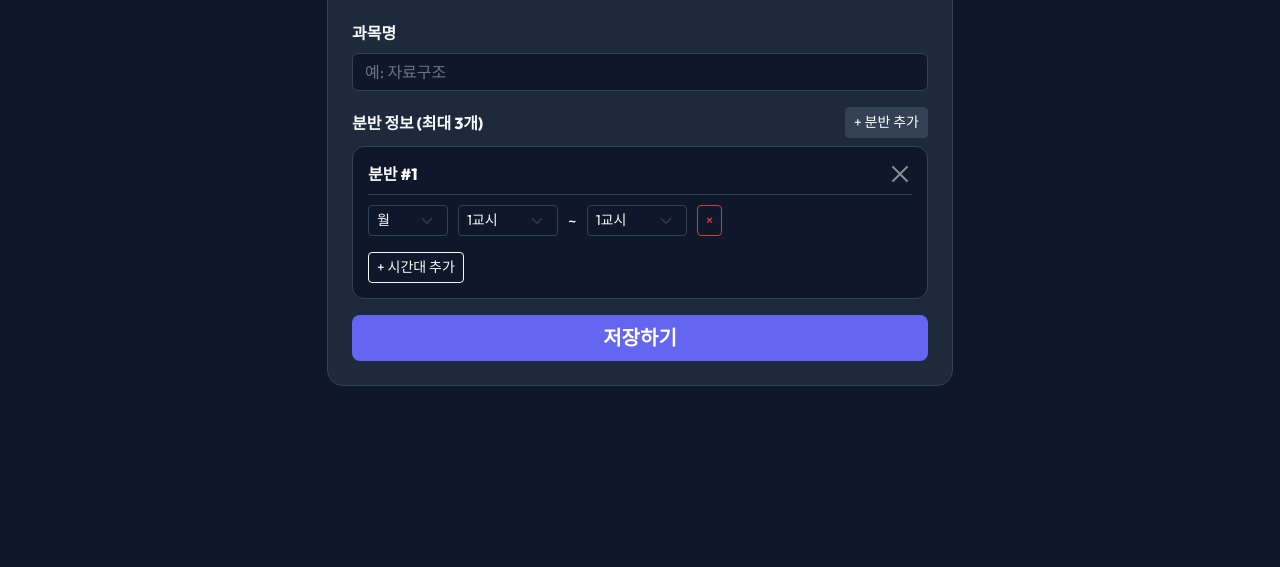
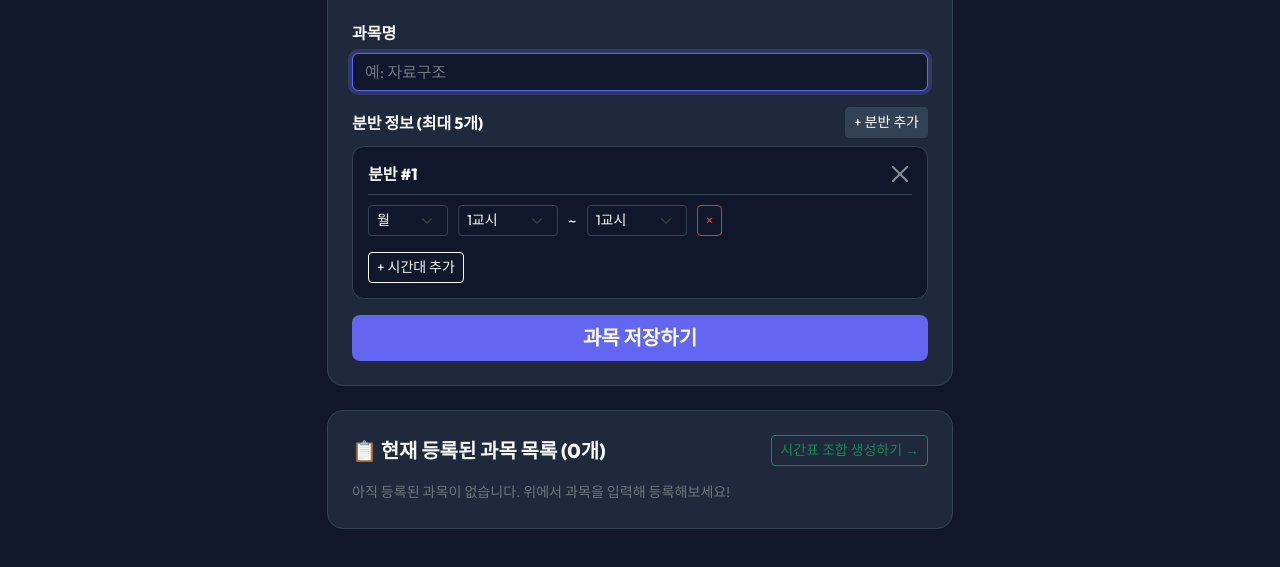
Before and after one commit to sonsoobin1102/Sugang_table, a website: page view/enter.ejs in a window 1280 px wide. Shown: the part 173-740 px from the top of the page. Drawn offline with nearby package versions, Linux system fonts and the light colour scheme; files that its build step writes are made by us from their sources; files whose address does not match are found by name.

Commit message:
Increase maximum number of sections per subject from 3 to 5

```diff
--- a/view/enter.ejs
+++ b/view/enter.ejs
@@ -1,12 +1,15 @@
 <!doctype html>
 <html lang="ko">
+
 <head>
     <meta charset="utf-8">
     <meta name="viewport" content="width=device-width, initial-scale=1">
     <title>과목 등록 - 시간표 조합생성기</title>
     <link href="https://cdn.jsdelivr.net/npm/bootstrap@5.2.3/dist/css/bootstrap.min.css" rel="stylesheet"
         integrity="sha384-rbsA2VBKQhggwzxH7pPCaAqO46MgnOM80zW1RWuH61DGLwZJEdK2Kadq2F9CUG65" crossorigin="anonymous">
-    <link href="https://fonts.googleapis.com/css2?family=Outfit:wght@400;600;800&family=Noto+Sans+KR:wght@400;500;700&display=swap" rel="stylesheet">
+    <link
+        href="https://fonts.googleapis.com/css2?family=Outfit:wght@400;600;800&family=Noto+Sans+KR:wght@400;500;700&display=swap"
+        rel="stylesheet">
     <style>
         :root {
             --bg-color: #0f172a;
@@ -32,7 +35,8 @@
             border-bottom: 1px solid var(--border-color);
         }
 
-        .navbar-brand, .nav-link {
+        .navbar-brand,
+        .nav-link {
             color: var(--text-color) !important;
         }
 
@@ -53,13 +57,15 @@
             color: var(--text-color);
         }
 
-        .form-control, .form-select {
+        .form-control,
+        .form-select {
             background-color: #0f172a;
             border: 1px solid var(--border-color);
             color: var(--text-color);
         }
 
-        .form-control:focus, .form-select:focus {
+        .form-control:focus,
+        .form-select:focus {
             background-color: #0f172a;
             border-color: var(--primary-color);
             color: var(--text-color);
@@ -124,7 +130,7 @@
             margin-top: 10px;
             color: #fff;
             min-width: 250px;
-            box-shadow: 0 10px 15px -3px rgba(0,0,0,0.3);
+            box-shadow: 0 10px 15px -3px rgba(0, 0, 0, 0.3);
             display: flex;
             justify-content: space-between;
             align-items: center;
@@ -163,21 +169,22 @@
         </div>
     </nav>
 
-    <div class="container mt-5" style="max-width: 650px;">
-        <div class="card p-4">
+    <div class="container mt-5 mb-5" style="max-width: 650px;">
+        <div class="card p-4 mb-4">
             <h2 class="mb-4 text-center fw-bold">✨ 과목 등록하기</h2>
 
             <form id="subjectForm">
                 <!-- 과목명 -->
                 <div class="form-group mb-3">
                     <label class="form-label fw-bold">과목명</label>
-                    <input type="text" id="subjectName" name="title" class="form-control" placeholder="예: 자료구조" required>
+                    <input type="text" id="subjectName" name="title" class="form-control" placeholder="예: 자료구조" required
+                        autofocus>
                 </div>
 
                 <!-- 분반 컨테이너 -->
                 <div class="mb-3">
                     <label class="form-label fw-bold d-flex justify-content-between align-items-center">
-                        <span>분반 정보 (최대 3개)</span>
+                        <span>분반 정보 (최대 5개)</span>
                         <button type="button" id="addSectionBtn" class="btn btn-sm btn-secondary">+ 분반 추가</button>
                     </label>
                     <div id="sectionsContainer">
@@ -186,9 +193,20 @@
                 </div>
 
                 <div class="d-grid gap-2">
-                    <button type="submit" class="btn btn-primary btn-lg fw-bold">저장하기</button>
+                    <button type="submit" class="btn btn-primary btn-lg fw-bold">과목 저장하기</button>
                 </div>
             </form>
+        </div>
+
+        <!-- 실시간 등록 완료 과목 요약 카드 -->
+        <div class="card p-4" id="registeredCard">
+            <div class="d-flex justify-content-between align-items-center mb-3">
+                <h5 class="m-0 fw-bold">📋 현재 등록된 과목 목록 (<span id="regCount">0</span>개)</h5>
+                <a href="list.html" class="btn btn-sm btn-outline-success">시간표 조합 생성하기 &rarr;</a>
+            </div>
+            <div id="registeredList" class="d-flex flex-wrap gap-2">
+                <!-- 실시간 등록 과목들이 표시됨 -->
+            </div>
         </div>
     </div>
 
@@ -238,22 +256,42 @@
         const MAX_PERIOD = 12;
         const START_HOUR_OFFSET = 8;
 
-        $(document).ready(function() {
+        function renderRegisteredList() {
+            const list = window.SubjectRepository ? window.SubjectRepository.getAll() : [];
+            $('#regCount').text(list.length);
+            const container = $('#registeredList');
+            container.empty();
+            if (list.length === 0) {
+                container.html('<span class="text-muted" style="font-size:0.88rem;">아직 등록된 과목이 없습니다. 위에서 과목을 입력해 등록해보세요!</span>');
+                return;
+            }
+            list.forEach(item => {
+                let creditText = '';
+                try {
+                    const parsed = typeof item.content === 'string' ? JSON.parse(item.content) : item.content;
+                    if (parsed.credit) creditText = ` (${parsed.credit}학점)`;
+                } catch (e) { }
+                container.append(`<span class="badge bg-secondary p-2" style="font-size:0.88rem;">✅ ${item.title}${creditText}</span>`);
+            });
+        }
+
+        $(document).ready(function () {
             addSection();
+            renderRegisteredList();
 
             $('#addSectionBtn').click(addSection);
 
-            $('#sectionsContainer').on('click', '.remove-section', function() {
+            $('#sectionsContainer').on('click', '.remove-section', function () {
                 $(this).closest('.section-input-item').remove();
                 updateSectionIndices();
             });
 
-            $('#sectionsContainer').on('click', '.add-time-btn', function() {
+            $('#sectionsContainer').on('click', '.add-time-btn', function () {
                 const timesContainer = $(this).closest('.section-input-item').find('.section-times');
                 addTimeRow(timesContainer);
             });
 
-            $('#sectionsContainer').on('click', '.remove-time-btn', function() {
+            $('#sectionsContainer').on('click', '.remove-time-btn', function () {
                 const sectionItem = $(this).closest('.section-input-item');
                 if (sectionItem.find('.time-row').length <= 1) {
                     showToast('분반별 최소 하나의 시간대는 등록해야 합니다.', 'danger');
@@ -262,7 +300,7 @@
                 $(this).closest('.time-row').remove();
             });
 
-            $('#subjectForm').submit(function(e) {
+            $('#subjectForm').submit(function (e) {
                 e.preventDefault();
 
                 const name = $('#subjectName').val().trim();
@@ -280,17 +318,17 @@
                 const sections = [];
                 let validationError = false;
 
-                sectionItems.each(function(i, secEl) {
+                sectionItems.each(function (i, secEl) {
                     const timeRows = $(secEl).find('.time-row');
                     const timeSlots = [];
 
-                    timeRows.each(function(j, rowEl) {
+                    timeRows.each(function (j, rowEl) {
                         const day = $(rowEl).find('.day-select').val();
                         const startPeriod = parseInt($(rowEl).find('.start-period').val(), 10);
                         const endPeriod = parseInt($(rowEl).find('.end-period').val(), 10);
 
                         if (startPeriod > endPeriod) {
-                            showToast(`분반 #${i+1}의 시작교시가 종료교시보다 클 수 없습니다.`, 'danger');
+                            showToast(`분반 #${i + 1}의 시작교시가 종료교시보다 클 수 없습니다.`, 'danger');
                             validationError = true;
                             return false;
                         }
@@ -338,11 +376,14 @@
 
                 if (window.SubjectRepository) {
                     window.SubjectRepository.save(name, payload);
-                    showToast('과목이 성공적으로 저장되었습니다! 다음 과목을 계속 등록할 수 있습니다.', 'success');
+                    showToast(`✅ [${name}] 과목이 성공적으로 등록되었습니다! 다음 과목을 계속 입력하세요.`, 'success');
 
+                    // 폼 초기화 및 과목명 입력란으로 포커스 이동
                     $('#subjectName').val('');
                     $('#sectionsContainer').empty();
                     addSection();
+                    renderRegisteredList();
+                    $('#subjectName').focus();
                 } else {
                     showToast('저장소 모듈 오류', 'danger');
                 }
@@ -359,8 +400,8 @@
 
         function addSection() {
             const container = $('#sectionsContainer');
-            if (container.find('.section-input-item').length >= 3) {
-                showToast('분반은 최대 3개까지만 추가할 수 있습니다.', 'danger');
+            if (container.find('.section-input-item').length >= 5) {
+                showToast('분반은 최대 5개까지만 추가할 수 있습니다.', 'danger');
                 return;
             }
 
@@ -392,7 +433,7 @@
         }
 
         function updateSectionIndices() {
-            $('.section-input-item').each(function(idx, el) {
+            $('.section-input-item').each(function (idx, el) {
                 $(el).find('.section-index').text(idx + 1);
             });
         }
@@ -411,4 +452,5 @@
         }
     </script>
 </body>
+
 </html>
```
Also changed, not shown: index.html (+1 -1 lines), README.md, enter.html.
